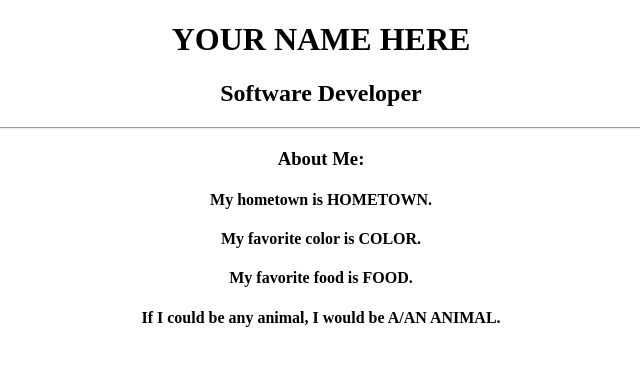
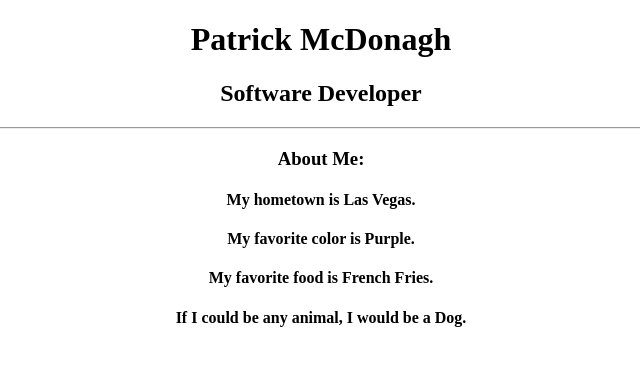
Before and after one commit to PatrickFMcDonagh/Portfolio, a plain HTML site: page index.html in a window 1280 px wide. Shown: the whole page, without its empty margins (319-959 px from the left). Drawn offline with Linux system fonts and the light colour scheme.

Commit message:
Changed some text

```diff
--- a/index.html
+++ b/index.html
@@ -7,14 +7,14 @@
 		  </head>
 		  <body>
 			<div align="center">
-				<h1>YOUR NAME HERE</h1>
+				<h1>Patrick McDonagh</h1>
 				<h2>Software Developer</h2>
 				<hr>
 				<h3>About Me:</h3>
-					<h4>My hometown is HOMETOWN.</h4>
-					<h4>My favorite color is COLOR.</h4>
-					<h4>My favorite food is FOOD.</h4>
-					<h4>If I could be any animal, I would be A/AN ANIMAL.</h4>
+					<h4>My hometown is Las Vegas.</h4>
+					<h4>My favorite color is Purple.</h4>
+					<h4>My favorite food is French Fries.</h4>
+					<h4>If I could be any animal, I would be a Dog.</h4>
 			</div>
 		  </body>
 		</html>
```
